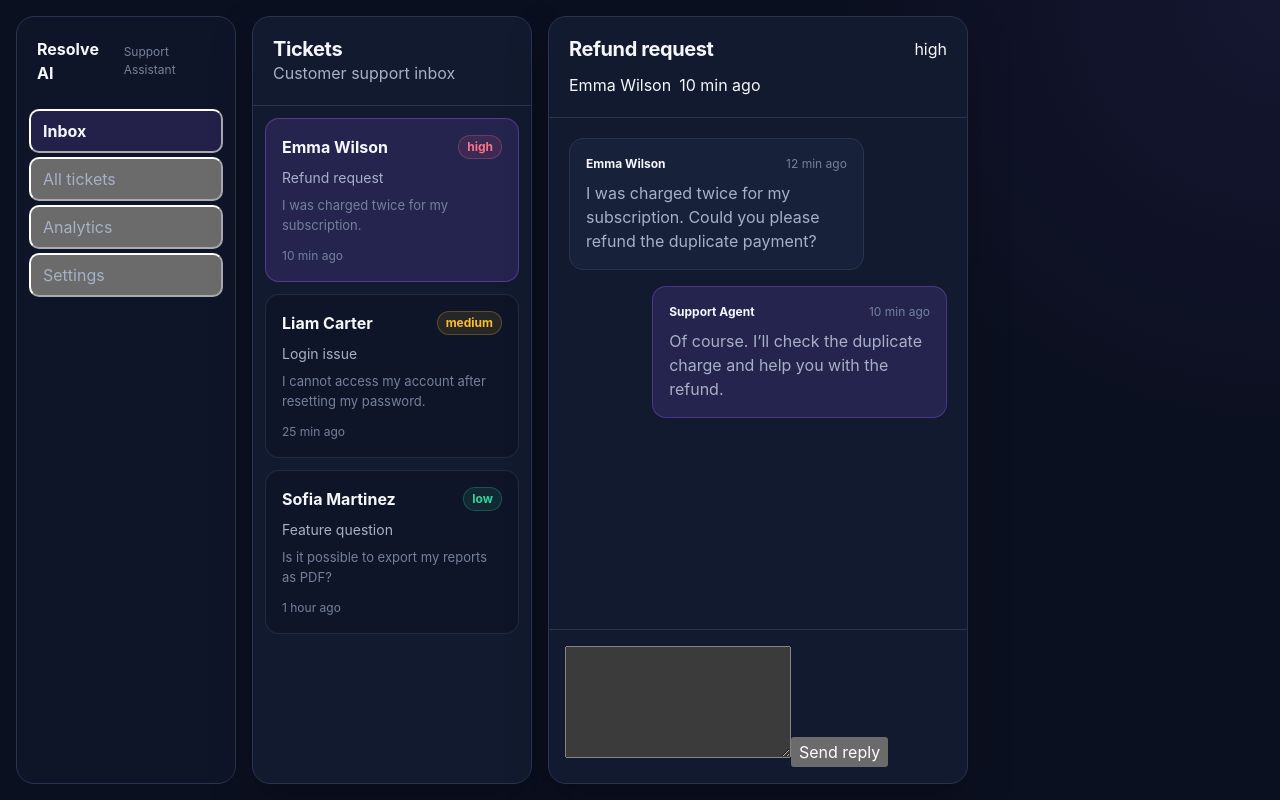
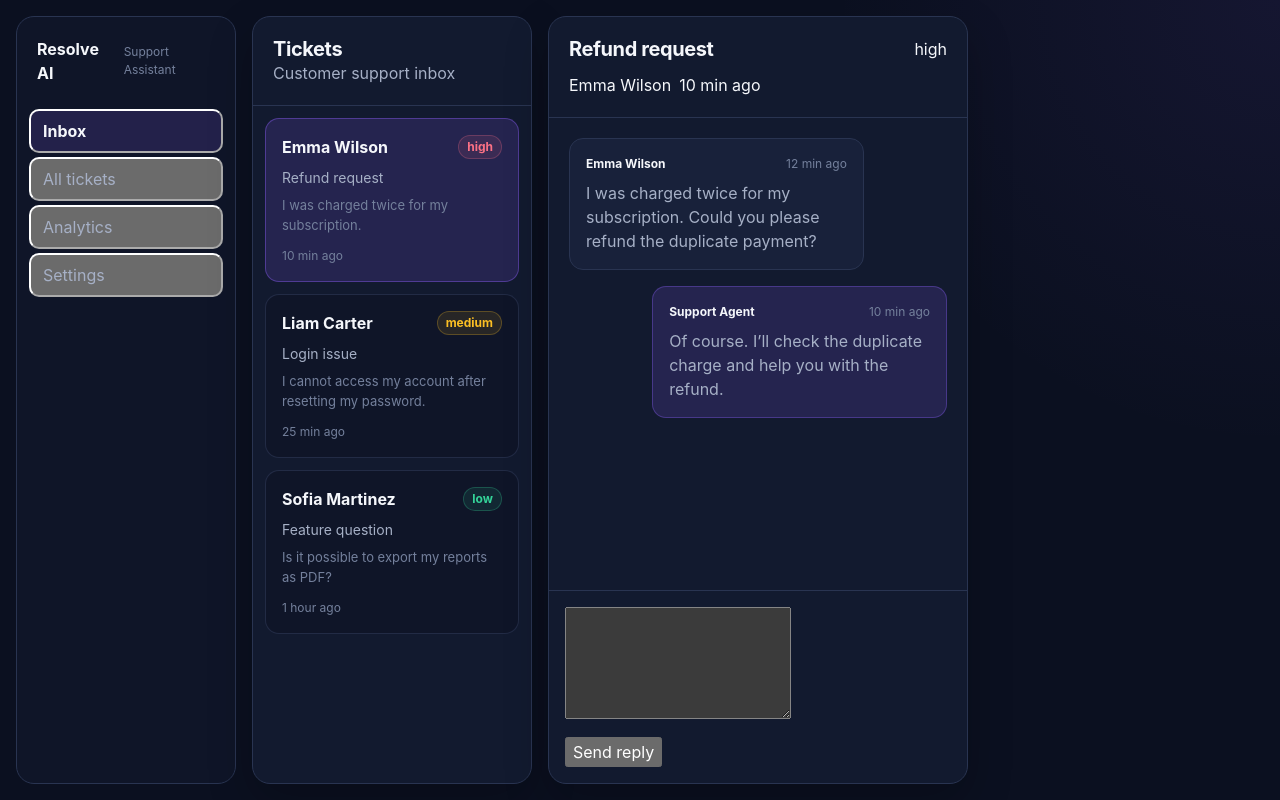
Before and after one commit to LejeuneA/resolve-ai, a React (Vite) app: page / in a window 1280 px wide. Built offline with nearby package versions, Linux system fonts and the light colour scheme.

Commit message:
Add reply composer footer

```diff
--- a/src/components/ReplyComposer/ReplyComposer.tsx
+++ b/src/components/ReplyComposer/ReplyComposer.tsx
@@ -21,7 +21,9 @@ function ReplyComposer() {
     return (
         <form className="reply-composer" onSubmit={handleSubmit}>
             <textarea className="reply-composer__textarea" value={reply} onChange={(event) => setReply(event.target.value)}></textarea>
-            <button type='submit'>Send reply</button>
+            <div className="reply-composer__footer">
+                <button type='submit'>Send reply</button>
+            </div>
         </form>
     )
 }
```
